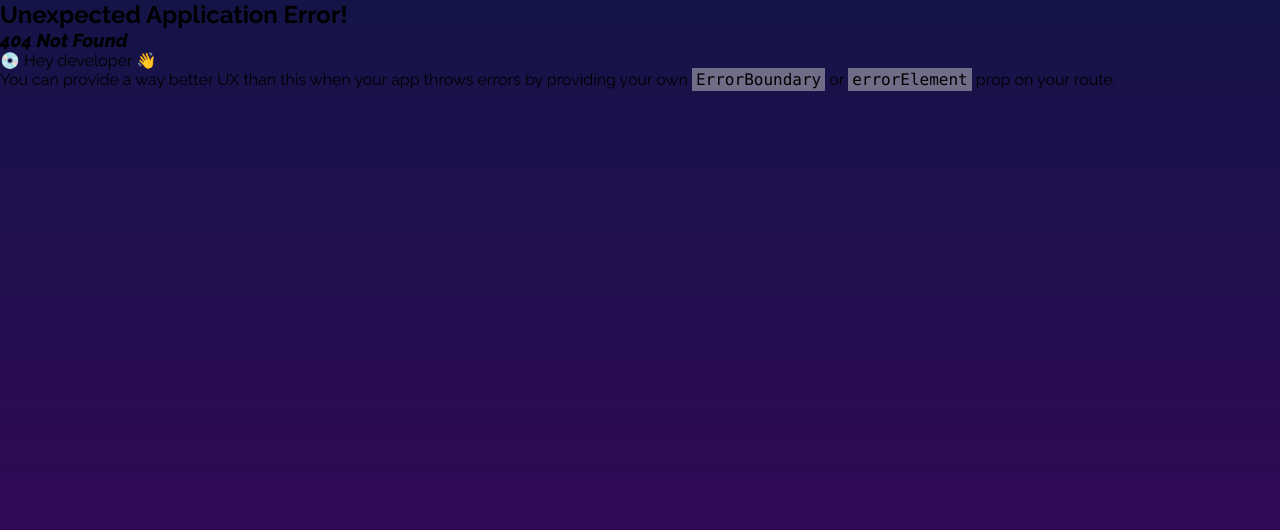
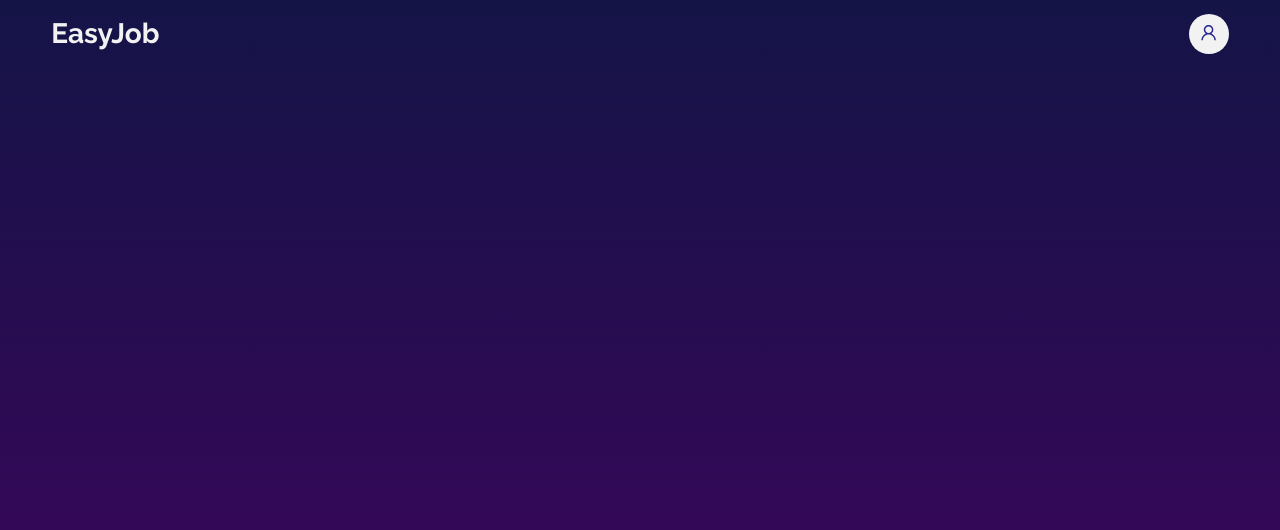
Before and after one commit to wilhelmSt/easyjob, a React (Create React App) app: page /home in a window 1280 px wide. Before the commit this address had no page. Shown: the top 530 px of the page. Built offline with nearby package versions, Linux system fonts and the light colour scheme.

Commit message:
fix(index): fix index routes n creating home

```diff
--- /dev/null
+++ b/src/components/Header.tsx
@@ -0,0 +1,90 @@
+import { useEffect, useState } from 'react'
+import { Row, Col, Button, Popover } from 'antd'
+import { UserOutlined, UserAddOutlined, LogoutOutlined } from '@ant-design/icons'
+
+import styles from './styles/header.module.css'
+
+export interface HeaderProps {
+  isTeacher: boolean,
+  setIsTeacher: React.Dispatch<React.SetStateAction<boolean>>,
+  isLogin?: boolean,
+}
+
+export default function Header({isTeacher, setIsTeacher, isLogin = true}: HeaderProps): JSX.Element {
+  const [titleColor, setTitleColor] = useState('#f2f2f2')
+
+  useEffect(() => {
+    const handleScroll = () => {
+      window.scrollY > 40
+        ? setTitleColor('#141447')
+        : setTitleColor('#f2f2f2')
+    }
+
+    window.addEventListener('scroll', handleScroll);
+
+    return () => {
+      window.removeEventListener('scroll', handleScroll);
+    };
+  }, [])
+
+  const PopoverContent = (): JSX.Element => {
+    const handleLogout = () => {
+      console.log('logout')
+    }
+    return (
+      <Button
+        onClick={() => handleLogout()}
+      >
+        <LogoutOutlined />
+        Sair
+      </Button>
+    )
+  }
+
+  return (
+    <header className={styles.header}>
+      <Row className={styles.Row}>
+        <Col span={6} className={`${styles.Col} ${styles.ColTitle}`}>
+          <h1 style={{ color: titleColor }}>EasyJob</h1>
+        </Col>
+
+        <Col span={18} className={`${styles.Col} ${styles.ColButtons}`}>
+          {!isLogin ? (
+            <>
+              <Button
+                type='primary'
+                size='large'
+                className={styles.Button}
+              >
+                <UserAddOutlined /> Dar Aulas
+              </Button>
+
+              <Button
+                type='primary'
+                size='large'
+                className={styles.Button}
+              >
+                <UserAddOutlined /> Cadastro como pai
+              </Button>
+
+              <Button
+                type='primary'
+                size='large'
+                className={styles.Button}
+              >
+                <UserOutlined /> Login
+              </Button>
+            </>
+          ) : (
+            <Popover
+              className={styles.ButtonIsLogin}
+              content={<PopoverContent />}
+            >
+              <UserOutlined />
+            </Popover>
+          )}
+        </Col>
+      </Row>
+    </header>
+  )
+}
--- a/src/pages/Landing/styles/header.module.css
+++ b/src/components/styles/header.module.css
@@ -59,3 +59,29 @@
   background-position: 0% 100%;
   color: #f2f2f2;
 }
+
+.ButtonIsLogin {
+  display: flex;
+  align-items: center;
+  justify-content: center;
+
+  font-size: 1.2rem !important;
+  border-radius: 50% !important;
+  width: 40px !important;
+  height: 40px !important;
+  padding: 0 !important;
+
+  cursor: pointer;
+
+  background-color: #f2f2f2 !important;
+  color: #292994 !important;
+}
+
+.ButtonIsLogin:hover {
+  background-color: #292994 !important;
+  color: #f2f2f2 !important;
+}
+
+.ButtonIsLogin svg {
+  padding-bottom: 2px;
+}
--- a/src/index.css
+++ b/src/index.css
@@ -14,7 +14,7 @@ body {
   -webkit-font-smoothing: antialiased;
   -moz-osx-font-smoothing: grayscale;
 
-  background: linear-gradient(#141447 0%, #3a065a 90%);
+  background: linear-gradient(#141447 0%, #3a065a 80%);
   background-repeat: no-repeat;
   background-size: cover;
   background-attachment: fixed;
--- a/src/index.tsx
+++ b/src/index.tsx
@@ -7,6 +7,7 @@ import './index.css';
 import LandingPage from './pages/Landing';
 import Login from './pages/Login';
 import Register from './pages/Register';
+import Home from './pages/Home';
 
 const router = createBrowserRouter([
   {
@@ -20,6 +21,10 @@ const router = createBrowserRouter([
   {
     path: '/register',
     element: <Register isTeacher />,
+  },
+  {
+    path: '/home',
+    element: <Home />
   }
 ])
 
--- /dev/null
+++ b/src/pages/Home/index.tsx
@@ -0,0 +1,19 @@
+import { useState } from "react";
+import Header, { HeaderProps } from "../../components/Header"
+
+
+export default function Home(): JSX.Element {
+  const [isTeacher, setIsTeacher] = useState(false)
+
+  const headerProps: HeaderProps = {
+    isTeacher,
+    setIsTeacher
+  }
+
+  return (
+    <>
+      <Header {...headerProps} />
+
+    </>
+  );
+}
--- a/src/pages/Landing/components/Header.tsx
+++ /dev/null
@@ -1,64 +0,0 @@
-import { useEffect, useState } from 'react'
-import { Row, Col, Button } from 'antd'
-import { UserOutlined, UserAddOutlined } from '@ant-design/icons'
-
-import styles from '../styles/header.module.css'
-
-export interface HeaderProps {
-  isTeacher: boolean,
-  setIsTeacher: React.Dispatch<React.SetStateAction<boolean>>
-}
-
-export default function Header({isTeacher, setIsTeacher}: HeaderProps): JSX.Element {
-  const [titleColor, setTitleColor] = useState('#f2f2f2')
-
-  useEffect(() => {
-    const handleScroll = () => {
-      window.scrollY > 40
-        ? setTitleColor('#141447')
-        : setTitleColor('#f2f2f2')
-    }
-
-    window.addEventListener('scroll', handleScroll);
-
-    return () => {
-      window.removeEventListener('scroll', handleScroll);
-    };
-  }, [])
-
-  return (
-    <header className={styles.header}>
-      <Row className={styles.Row}>
-        <Col span={6} className={`${styles.Col} ${styles.ColTitle}`}>
-          <h1 style={{ color: titleColor }}>EasyJob</h1>
-        </Col>
-
-        <Col span={18} className={`${styles.Col} ${styles.ColButtons}`}>
-          <Button
-            type='primary'
-            size='large'
-            className={styles.Button}
-          >
-            <UserAddOutlined /> Dar Aulas
-          </Button>
-
-          <Button
-            type='primary'
-            size='large'
-            className={styles.Button}
-          >
-            <UserAddOutlined /> Cadastro como pai
-          </Button>
-
-          <Button
-            type='primary'
-            size='large'
-            className={styles.Button}
-          >
-            <UserOutlined /> Login
-          </Button>
-        </Col>
-      </Row>
-    </header>
-  )
-}
--- a/src/pages/Landing/index.tsx
+++ b/src/pages/Landing/index.tsx
@@ -1,4 +1,4 @@
-import Header, { HeaderProps } from "./components/Header"
+import Header, { HeaderProps } from "../../components/Header"
 import Learn from "./components/Learn"
 
 import { useState } from 'react'
```
